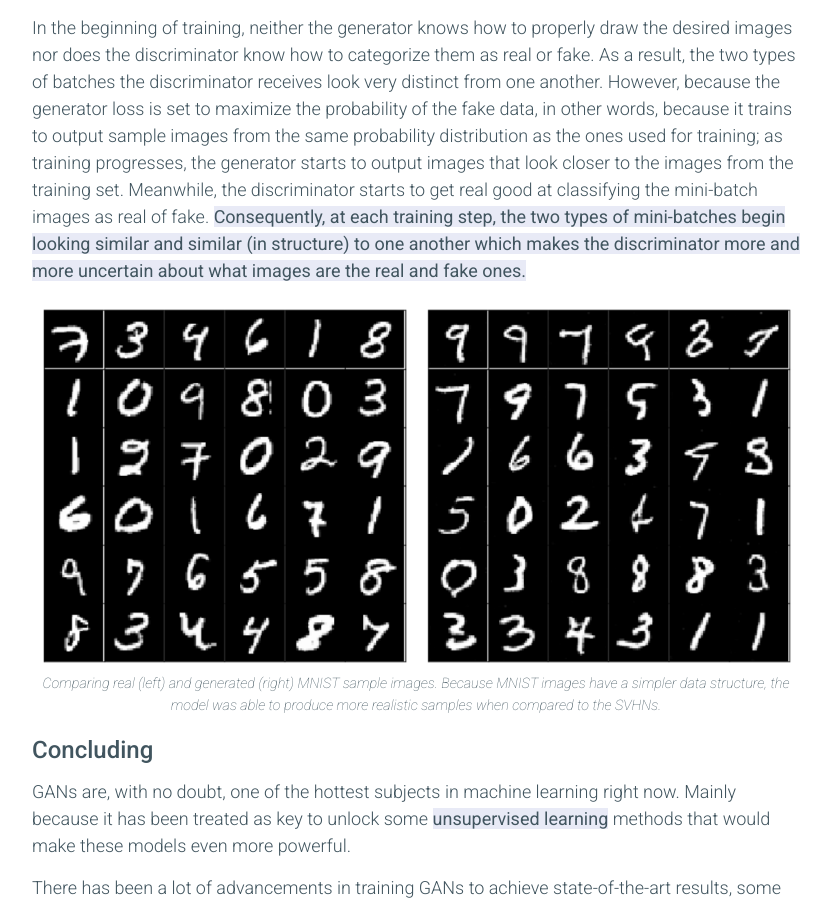
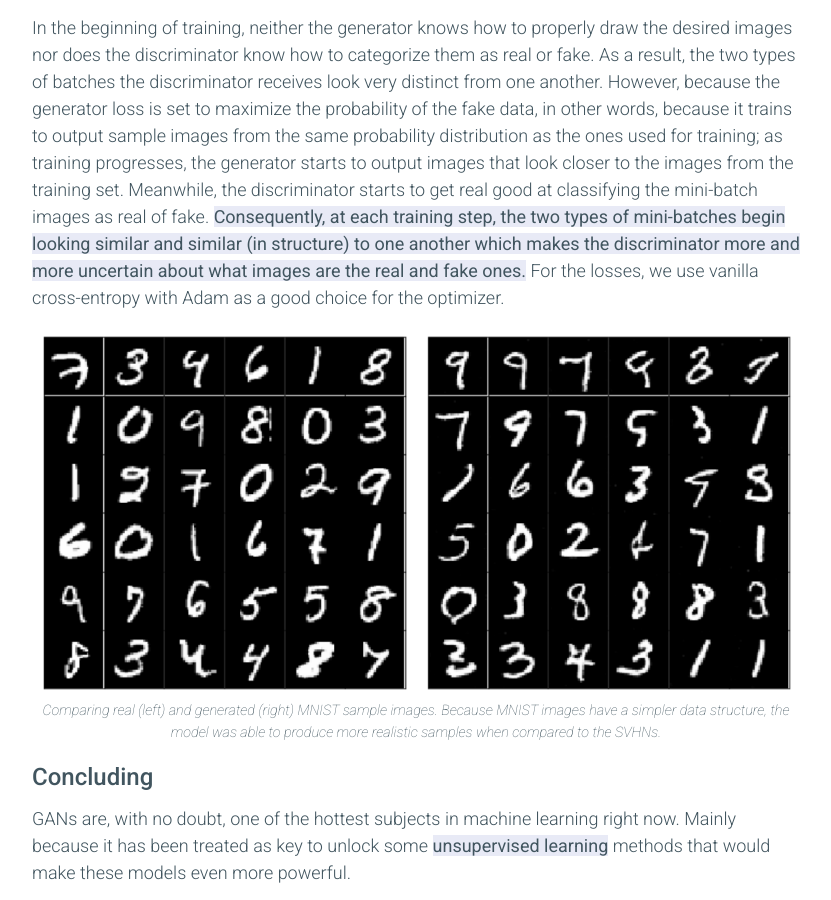
Before and after one commit to sthalles/sthalles.github.io, a Jekyll site: the page built from _posts/2017-06-07-intro-to-gans.markdown, in a window 1280 px wide and 900 px high, scrolled down 7330 px. Shown: the whole window, without its empty margins (224-1055 px from the left). Built offline with Jekyll 4.4.1, drawn with Linux system fonts in a browser that asks for light colours; nearby versions of some CDN libraries; comment, search, counter and statistics services are not loaded.

Commit message:
added cross entropy and Adam info

```diff
--- a/_posts/2017-06-07-intro-to-gans.markdown
+++ b/_posts/2017-06-07-intro-to-gans.markdown
@@ -169,7 +169,7 @@ Because the generator and the discriminator networks train simultaneity, GANs re
   <figcaption class="caption center"> Comparing real (left) and generated (right) SVHN sample images. Although some images look blured while some others are not recognizable, its noticible that the data structure was well captured by the model. </figcaption>
 </figure>
 
-In the beginning of training, neither the generator knows how to properly draw the desired images nor does the discriminator know how to categorize them as real or fake. As a result, the two types of batches the discriminator receives look very distinct from one another. However, because the generator loss is set to maximize the probability of the fake data, in other words, because it trains to output sample images from the same probability distribution as the ones used for training; as training progresses, the generator starts to output images that look closer to the images from the training set. Meanwhile, the discriminator starts to get real good at classifying the mini-batch images as real of fake. ***Consequently, at each training step, the two types of mini-batches begin looking similar and similar (in structure) to one another which makes the discriminator more and more uncertain about what images are the real and fake ones.***
+In the beginning of training, neither the generator knows how to properly draw the desired images nor does the discriminator know how to categorize them as real or fake. As a result, the two types of batches the discriminator receives look very distinct from one another. However, because the generator loss is set to maximize the probability of the fake data, in other words, because it trains to output sample images from the same probability distribution as the ones used for training; as training progresses, the generator starts to output images that look closer to the images from the training set. Meanwhile, the discriminator starts to get real good at classifying the mini-batch images as real of fake. ***Consequently, at each training step, the two types of mini-batches begin looking similar and similar (in structure) to one another which makes the discriminator more and more uncertain about what images are the real and fake ones.*** For the losses, we use vanilla cross-entropy with Adam as a good choice for the optimizer.
 
 <figure>
   <img class="img-responsive" src="{{ site.url }}/assets/dcgan/mnist-real-generated.png" alt="Comparing real and fake mnist images">
```
